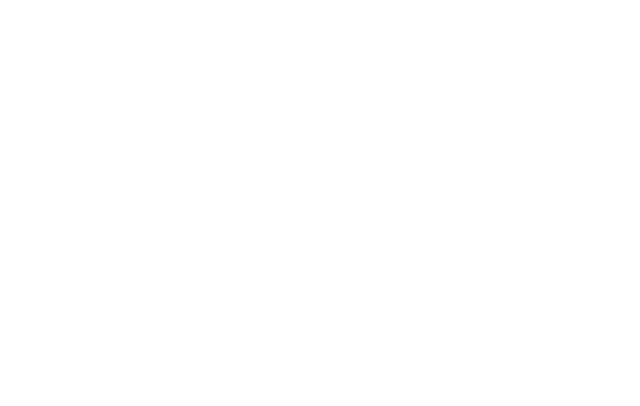
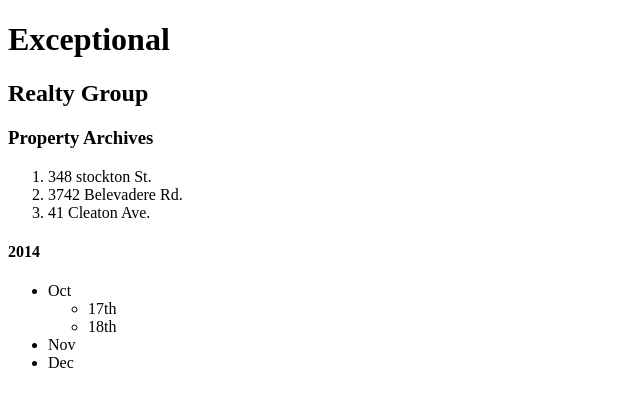
Before and after one commit to drkhalid/Kurdscape, a plain HTML site: page services.html in a window 1280 px wide. Shown: the whole page, without its empty margins (0-640 px from the left). Drawn offline with Linux system fonts and the light colour scheme.

Commit message:
lists are added to services

```diff
--- a/services.html
+++ b/services.html
@@ -7,6 +7,27 @@
     <title>Document</title>
 </head>
 <body>
+        <h1>Exceptional</h1>
+        <h2>Realty Group</h2>
+
+        <h3>Property Archives</h3>
+        <ol>
+          <li>348 stockton St.</li>
+          <li>3742 Belevadere Rd.</li>
+          <li>41 Cleaton Ave.</li>
+        </ol>
+
+        <h4>2014</h4>
+        <ul>
+          <li>Oct
+           <ul>
+           <li>17th</li>
+           <li>18th</li>
+           </ul>
+           </li>
+          <li>Nov</li>
+          <li>Dec</li>
+        </ul>
 
 </body>
 </html>
```
